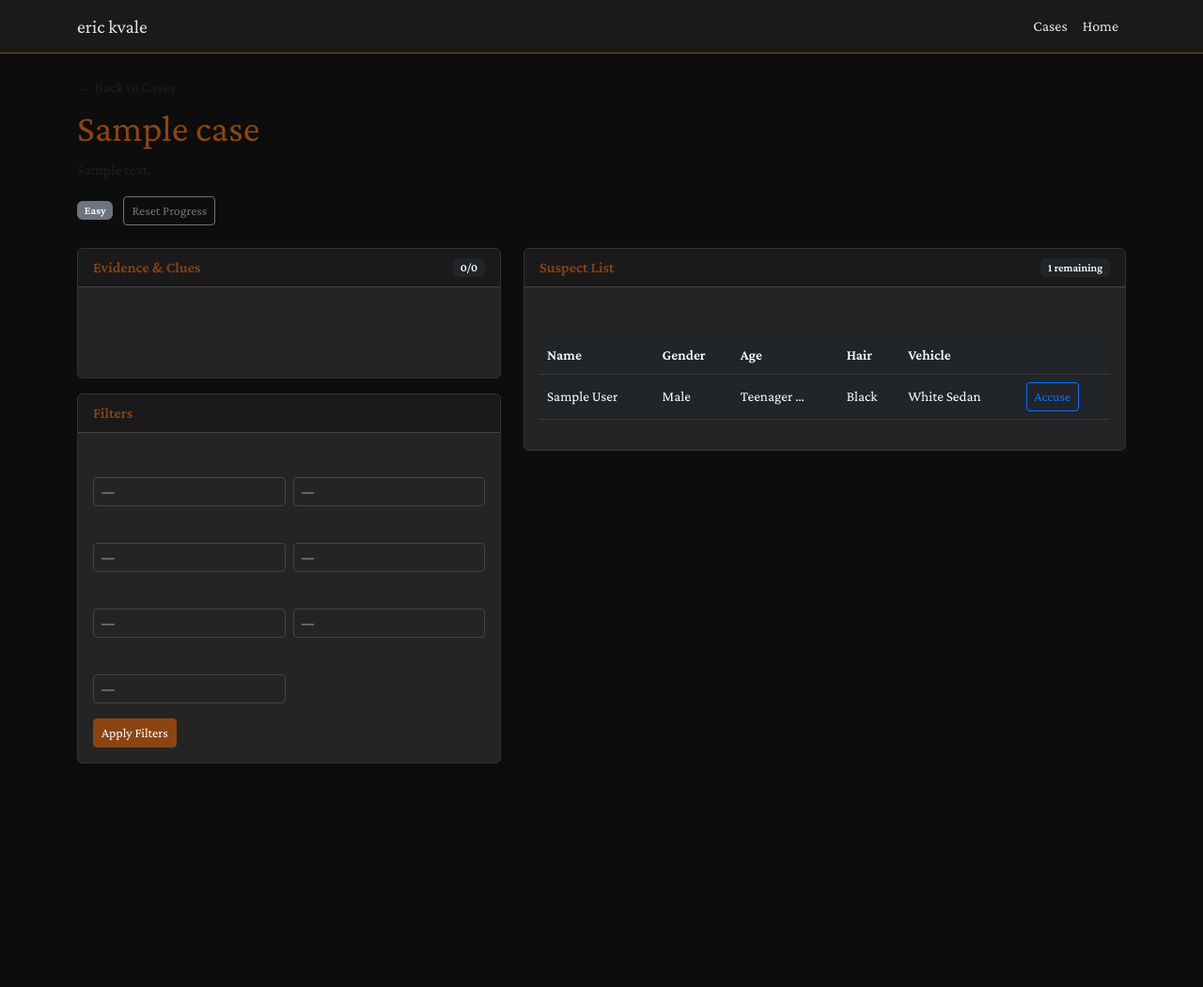
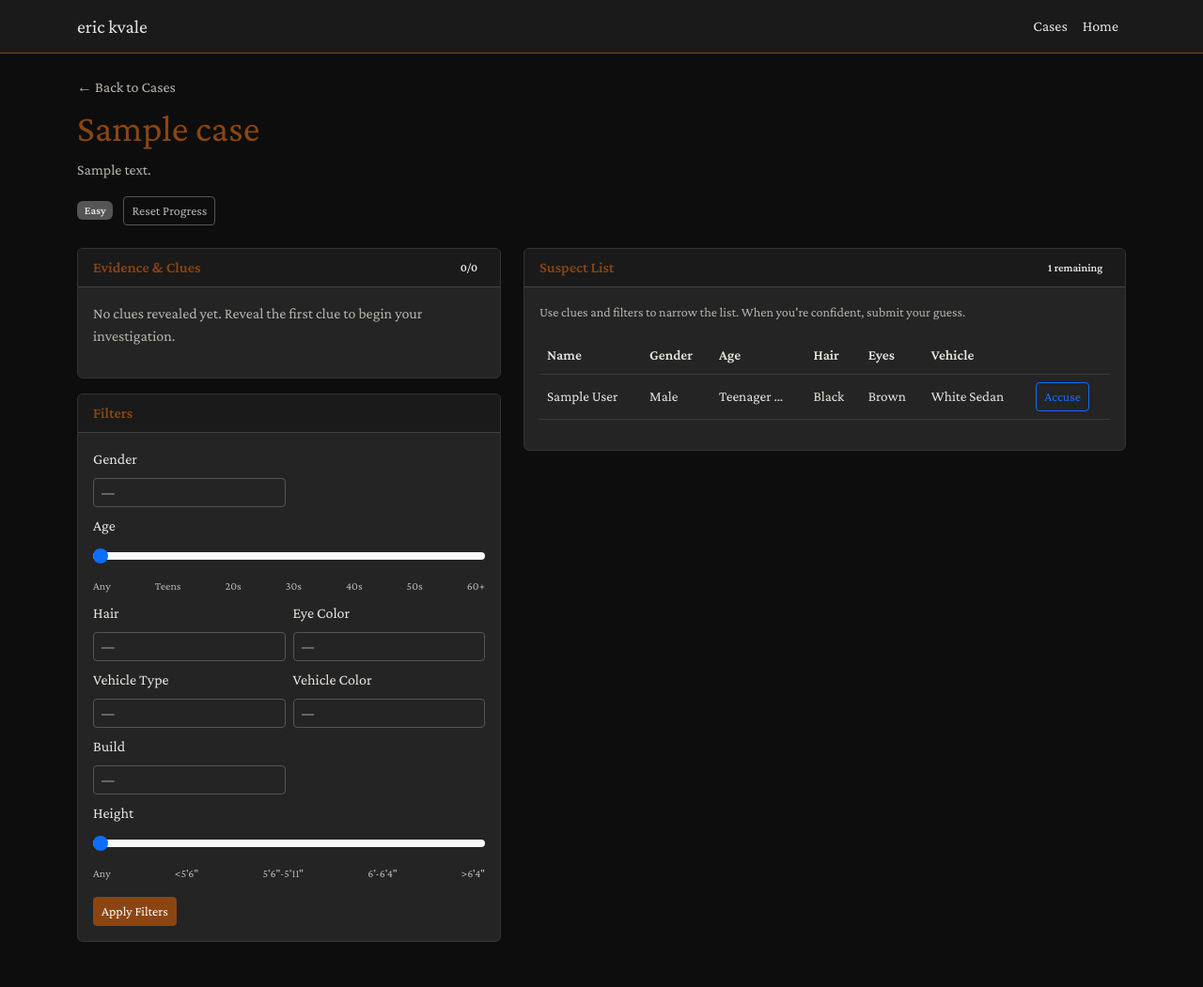
Before and after one commit to ekvale/erickvale, a Django app: page /apps/arm-chair-detective/case/1/ in a window 1280 px wide. Shown: the whole page at 94% size. Before the commit the page ends 813 px from the top, so only its background shows below. Run offline with Django 4.2, Linux system fonts and the light colour scheme; tables that the repository leaves empty hold one stand-in row (values such as "Sample post"); data that the repository does not hold is empty; some libraries are stand-ins or nearby versions.

Commit message:
Arm Chair Detective: dark mode fixes, age/height sliders, eye color filter, Guthrie-inspired case
Co-authored-by: Cursor <cursoragent@cursor.com>

```diff
--- a/arm_chair_detective/templates/arm_chair_detective/base.html
+++ b/arm_chair_detective/templates/arm_chair_detective/base.html
@@ -10,13 +10,15 @@
     <link rel="preconnect" href="https://fonts.gstatic.com" crossorigin>
     <link href="https://fonts.googleapis.com/css2?family=Crimson+Pro:wght@400;600&family=JetBrains+Mono:wght@400;500&display=swap" rel="stylesheet">
     <style>
+        /* Force dark color-scheme so browser renders form controls correctly */
+        html { color-scheme: dark; }
         :root {
             --noir-dark: #0d0d0d;
             --noir-panel: #1a1a1a;
             --noir-card: #242424;
             --noir-accent: #8b4513;
             --noir-text: #e8e4df;
-            --noir-muted: #8a8580;
+            --noir-muted: #b8b4ae;
         }
         body {
             background: var(--noir-dark);
@@ -24,6 +26,7 @@
             font-family: 'Crimson Pro', Georgia, serif;
             min-height: 100vh;
         }
+        .text-muted { color: var(--noir-muted) !important; }
         .navbar {
             background: var(--noir-panel) !important;
             border-bottom: 1px solid var(--noir-accent);
@@ -49,15 +52,19 @@
         }
         .suspect-table { font-size: 0.95rem; }
         .suspect-table td { vertical-align: middle; }
-        .filter-select {
-            background: var(--noir-card);
+        .filter-select, .form-select, select.form-select {
+            background: var(--noir-card) !important;
+            color: var(--noir-text) !important;
+            border: 1px solid #555;
+        }
+        .filter-select:focus, .form-select:focus {
+            background: var(--noir-card) !important;
+            color: var(--noir-text) !important;
+            border-color: var(--noir-accent);
+        }
+        .form-select option, select option {
+            background: var(--noir-panel);
             color: var(--noir-text);
-            border: 1px solid #444;
-        }
-        .filter-select:focus {
-            background: var(--noir-card);
-            color: var(--noir-text);
-            border-color: var(--noir-accent);
         }
         .btn-primary {
             background: var(--noir-accent);
@@ -67,16 +74,36 @@
             background: #a0522d;
             border-color: #a0522d;
         }
-        .alert-success { background: rgba(34, 139, 34, 0.2); border-color: #2e7d32; }
-        .alert-danger { background: rgba(139, 0, 0, 0.2); border-color: #8b0000; }
+        .alert-success { background: rgba(34, 139, 34, 0.3); border-color: #2e7d32; color: #c8e6c9; }
+        .alert-danger { background: rgba(139, 0, 0, 0.3); border-color: #8b0000; color: #ffcdd2; }
+        .alert-info { background: rgba(33, 150, 243, 0.2); border-color: #1976d2; color: #bbdefb; }
         .clue-content {
             font-family: 'JetBrains Mono', monospace;
             font-size: 0.9rem;
             white-space: pre-wrap;
             background: #0d0d0d;
+            color: var(--noir-text);
             padding: 1rem;
             border-radius: 4px;
         }
+        .btn-outline-secondary { color: var(--noir-muted); border-color: #555; }
+        .btn-outline-secondary:hover { color: var(--noir-text); border-color: var(--noir-accent); background: rgba(139, 69, 19, 0.2); }
+        .table-dark, .table-dark td, .table-dark th { color: var(--noir-text); background: var(--noir-card); }
+        .page-link { background: var(--noir-card); color: var(--noir-text); border-color: #444; }
+        .page-link:hover { background: var(--noir-panel); color: var(--noir-accent); border-color: #555; }
+        .page-item.disabled .page-link { color: var(--noir-muted); background: var(--noir-panel); }
+        .badge.bg-secondary { background: #555 !important; color: var(--noir-text); }
+        .badge.bg-dark { background: var(--noir-panel) !important; color: var(--noir-text); }
+        .card-title, .card-body, .card-body p { color: var(--noir-text); }
+        .form-label, .filter-label { color: var(--noir-text) !important; font-weight: 500; }
+        .lead { color: var(--noir-muted); }
+        code { color: var(--noir-text); background: var(--noir-panel); padding: 2px 6px; border-radius: 4px; }
+        input[type="range"] {
+            accent-color: var(--noir-accent);
+            width: 100%;
+        }
+        .slider-labels { display: flex; justify-content: space-between; font-size: 0.75rem; color: var(--noir-muted); margin-top: 4px; }
+        .slider-value { font-weight: 600; color: var(--noir-accent); }
     </style>
     {% block extra_css %}{% endblock %}
 </head>
--- a/arm_chair_detective/templates/arm_chair_detective/case_play.html
+++ b/arm_chair_detective/templates/arm_chair_detective/case_play.html
@@ -52,7 +52,7 @@
                     {% csrf_token %}
                     <div class="row g-2">
                         <div class="col-6">
-                            <label class="form-label small text-muted">Gender</label>
+                            <label class="form-label filter-label">Gender</label>
                             <select name="gender" class="form-select form-select-sm filter-select">
                                 <option value="">—</option>
                                 <option value="M" {% if current_filters.gender == 'M' %}selected{% endif %}>Male</option>
@@ -60,21 +60,21 @@
                                 <option value="O" {% if current_filters.gender == 'O' %}selected{% endif %}>Other</option>
                             </select>
                         </div>
-                        <div class="col-6">
-                            <label class="form-label small text-muted">Age</label>
-                            <select name="age_range" class="form-select form-select-sm filter-select">
-                                <option value="">—</option>
-                                <option value="teens" {% if current_filters.age_range == 'teens' %}selected{% endif %}>Teens</option>
-                                <option value="twenties" {% if current_filters.age_range == 'twenties' %}selected{% endif %}>20s</option>
-                                <option value="thirties" {% if current_filters.age_range == 'thirties' %}selected{% endif %}>30s</option>
-                                <option value="forties" {% if current_filters.age_range == 'forties' %}selected{% endif %}>40s</option>
-                                <option value="fifties" {% if current_filters.age_range == 'fifties' %}selected{% endif %}>50s</option>
-                                <option value="sixties_plus" {% if current_filters.age_range == 'sixties_plus' %}selected{% endif %}>60+</option>
-                                <option value="unknown" {% if current_filters.age_range == 'unknown' %}selected{% endif %}>Unknown</option>
-                            </select>
+                        <div class="col-12">
+                            <label class="form-label filter-label">Age</label>
+                            <input type="range" name="age_slider" class="form-range" min="0" max="6" value="{% if current_filters.age_range == 'teens' %}1{% elif current_filters.age_range == 'twenties' %}2{% elif current_filters.age_range == 'thirties' %}3{% elif current_filters.age_range == 'forties' %}4{% elif current_filters.age_range == 'fifties' %}5{% elif current_filters.age_range == 'sixties_plus' %}6{% else %}0{% endif %}">
+                            <div class="slider-labels">
+                                <span>Any</span>
+                                <span>Teens</span>
+                                <span>20s</span>
+                                <span>30s</span>
+                                <span>40s</span>
+                                <span>50s</span>
+                                <span>60+</span>
+                            </div>
                         </div>
                         <div class="col-6">
-                            <label class="form-label small text-muted">Hair</label>
+                            <label class="form-label filter-label">Hair</label>
                             <select name="hair_color" class="form-select form-select-sm filter-select">
                                 <option value="">—</option>
                                 <option value="black" {% if current_filters.hair_color == 'black' %}selected{% endif %}>Black</option>
@@ -88,7 +88,19 @@
                             </select>
                         </div>
                         <div class="col-6">
-                            <label class="form-label small text-muted">Vehicle Type</label>
+                            <label class="form-label filter-label">Eye Color</label>
+                            <select name="eye_color" class="form-select form-select-sm filter-select">
+                                <option value="">—</option>
+                                <option value="brown" {% if current_filters.eye_color == 'brown' %}selected{% endif %}>Brown</option>
+                                <option value="blue" {% if current_filters.eye_color == 'blue' %}selected{% endif %}>Blue</option>
+                                <option value="green" {% if current_filters.eye_color == 'green' %}selected{% endif %}>Green</option>
+                                <option value="hazel" {% if current_filters.eye_color == 'hazel' %}selected{% endif %}>Hazel</option>
+                                <option value="gray" {% if current_filters.eye_color == 'gray' %}selected{% endif %}>Gray</option>
+                                <option value="unknown" {% if current_filters.eye_color == 'unknown' %}selected{% endif %}>Unknown</option>
+                            </select>
+                        </div>
+                        <div class="col-6">
+                            <label class="form-label filter-label">Vehicle Type</label>
                             <select name="vehicle_type" class="form-select form-select-sm filter-select">
                                 <option value="">—</option>
                                 <option value="sedan" {% if current_filters.vehicle_type == 'sedan' %}selected{% endif %}>Sedan</option>
@@ -103,7 +115,7 @@
                             </select>
                         </div>
                         <div class="col-6">
-                            <label class="form-label small text-muted">Vehicle Color</label>
+                            <label class="form-label filter-label">Vehicle Color</label>
                             <select name="vehicle_color" class="form-select form-select-sm filter-select">
                                 <option value="">—</option>
                                 <option value="white" {% if current_filters.vehicle_color == 'white' %}selected{% endif %}>White</option>
@@ -118,7 +130,7 @@
                             </select>
                         </div>
                         <div class="col-6">
-                            <label class="form-label small text-muted">Build</label>
+                            <label class="form-label filter-label">Build</label>
                             <select name="build" class="form-select form-select-sm filter-select">
                                 <option value="">—</option>
                                 <option value="slim" {% if current_filters.build == 'slim' %}selected{% endif %}>Slim</option>
@@ -129,16 +141,16 @@
                                 <option value="unknown" {% if current_filters.build == 'unknown' %}selected{% endif %}>Unknown</option>
                             </select>
                         </div>
-                        <div class="col-6">
-                            <label class="form-label small text-muted">Height</label>
-                            <select name="height_range" class="form-select form-select-sm filter-select">
-                                <option value="">—</option>
-                                <option value="short" {% if current_filters.height_range == 'short' %}selected{% endif %}>Under 5'6"</option>
-                                <option value="medium" {% if current_filters.height_range == 'medium' %}selected{% endif %}>5'6"-5'11"</option>
-                                <option value="tall" {% if current_filters.height_range == 'tall' %}selected{% endif %}>6'-6'4"</option>
-                                <option value="very_tall" {% if current_filters.height_range == 'very_tall' %}selected{% endif %}>Over 6'4"</option>
-                                <option value="unknown" {% if current_filters.height_range == 'unknown' %}selected{% endif %}>Unknown</option>
-                            </select>
+                        <div class="col-12">
+                            <label class="form-label filter-label">Height</label>
+                            <input type="range" name="height_slider" class="form-range" min="0" max="4" value="{% if current_filters.height_range == 'short' %}1{% elif current_filters.height_range == 'medium' %}2{% elif current_filters.height_range == 'tall' %}3{% elif current_filters.height_range == 'very_tall' %}4{% else %}0{% endif %}">
+                            <div class="slider-labels">
+                                <span>Any</span>
+                                <span>&lt;5'6"</span>
+                                <span>5'6"-5'11"</span>
+                                <span>6'-6'4"</span>
+                                <span>&gt;6'4"</span>
+                            </div>
                         </div>
                     </div>
                     <button type="submit" class="btn btn-primary btn-sm mt-3">Apply Filters</button>
@@ -166,6 +178,7 @@
                                     <th>Gender</th>
                                     <th>Age</th>
                                     <th>Hair</th>
+                                    <th>Eyes</th>
                                     <th>Vehicle</th>
                                     {% if not game_over %}
                                     <th></th>
@@ -179,6 +192,7 @@
                                     <td>{{ suspect.get_gender_display }}</td>
                                     <td>{{ suspect.get_age_range_display|truncatewords:1 }}</td>
                                     <td>{{ suspect.get_hair_color_display }}</td>
+                                    <td>{{ suspect.get_eye_color_display }}</td>
                                     <td>{{ suspect.get_vehicle_color_display }} {{ suspect.get_vehicle_type_display }}</td>
                                     {% if not game_over %}
                                     <td>
--- a/arm_chair_detective/views.py
+++ b/arm_chair_detective/views.py
@@ -91,8 +91,8 @@ def apply_filter(request, pk):
     current_filters = dict(session_data.get('filters', {}))
 
     filter_fields = [
-        'gender', 'age_range', 'hair_color', 'eye_color', 'skin_tone',
-        'build', 'height_range', 'accent_region', 'vehicle_type', 'vehicle_color',
+        'gender', 'hair_color', 'eye_color', 'skin_tone',
+        'build', 'accent_region', 'vehicle_type', 'vehicle_color',
     ]
     for field in filter_fields:
         val = request.POST.get(field, '').strip()
@@ -100,6 +100,26 @@ def apply_filter(request, pk):
             current_filters[field] = val
         elif field in current_filters:
             del current_filters[field]
+
+    # Map age slider (0=any, 1=teens..6=sixties_plus)
+    age_map = ['', 'teens', 'twenties', 'thirties', 'forties', 'fifties', 'sixties_plus']
+    age_slider = request.POST.get('age_slider', '')
+    if age_slider.isdigit():
+        idx = int(age_slider)
+        if 0 < idx < len(age_map):
+            current_filters['age_range'] = age_map[idx]
+        elif idx == 0 and 'age_range' in current_filters:
+            del current_filters['age_range']
+
+    # Map height slider (0=any, 1=short..4=very_tall)
+    height_map = ['', 'short', 'medium', 'tall', 'very_tall']
+    height_slider = request.POST.get('height_slider', '')
+    if height_slider.isdigit():
+        idx = int(height_slider)
+        if 0 < idx < len(height_map):
+            current_filters['height_range'] = height_map[idx]
+        elif idx == 0 and 'height_range' in current_filters:
+            del current_filters['height_range']
 
     session_data['filters'] = current_filters
     request.session[session_key] = session_data
```
Also changed, not shown: arm_chair_detective/management/commands/create_guthrie_case.py (added, +178 -0 lines).
